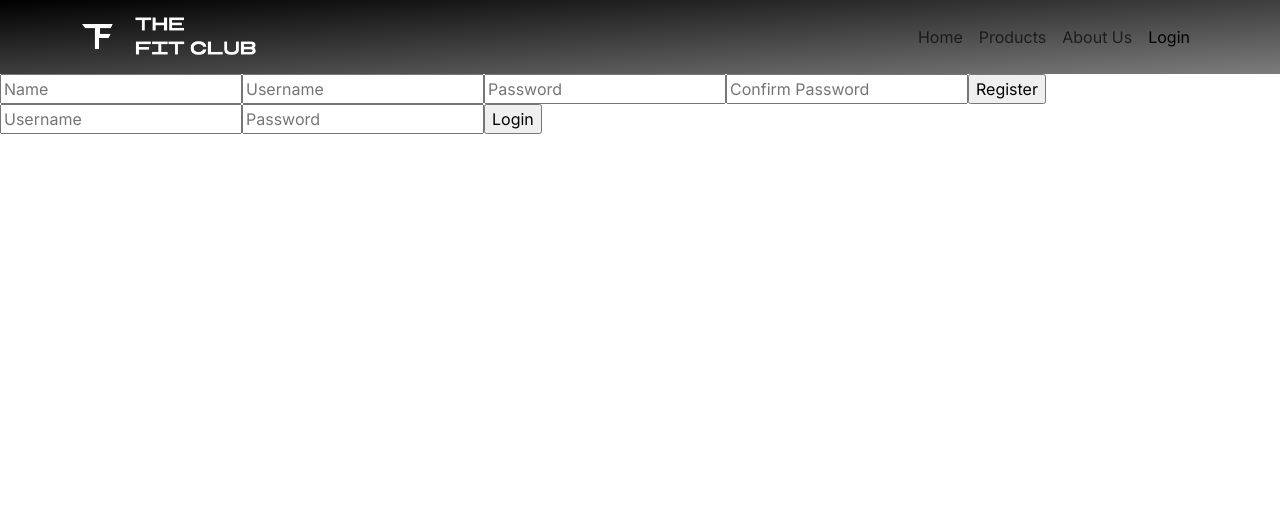
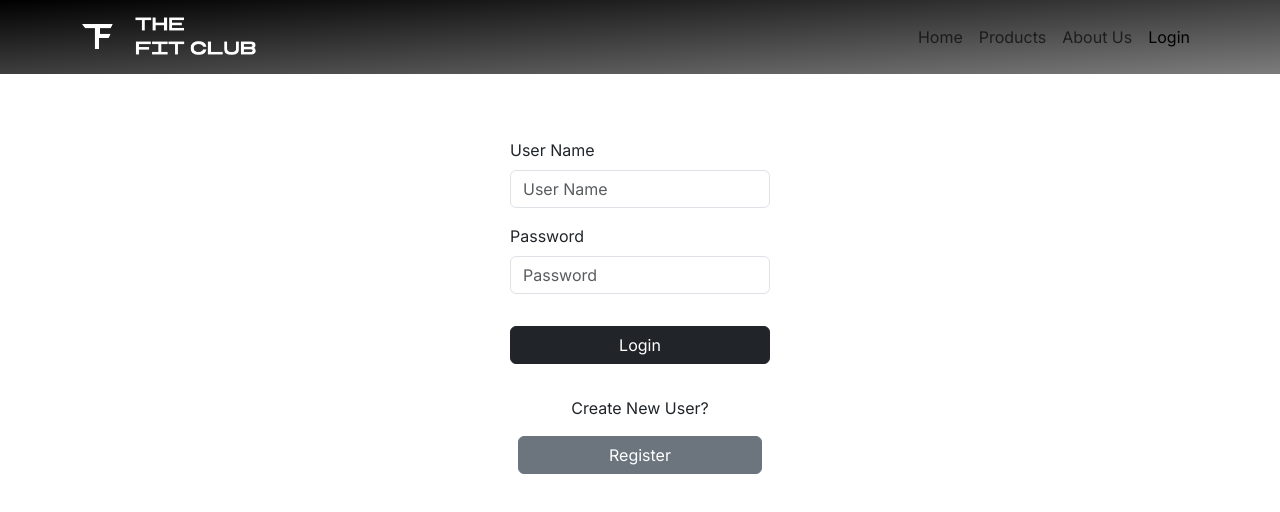
Before and after one commit to AhmedOsman99/E-Commerce_Website, a React (Create React App) app in the folder project/: page /login in a window 1280 px wide. Shown: the top 512 px of the page. Built offline with nearby package versions, Linux system fonts and the light colour scheme; no server answers.

Commit message:
registiration and login update

```diff
--- a/project/src/App.jsx
+++ b/project/src/App.jsx
@@ -1,35 +1,30 @@
-import { Route, Routes } from 'react-router-dom';
-import './App.css';
-import { Home } from './components/Home';
-import { Mynav } from './components/Mynav';
-import { Products } from './components/Products';
-import { ProductDetails } from './components/ProductDetiles';
-import { ProductForm } from './components/ProductForm';
-import { Login } from './components/Login';
-import { useSelector } from 'react-redux';
-import { Registeration } from './components/Registeration';
-
-
+import { Route, Routes } from "react-router-dom";
+import "./App.css";
+import { Home } from "./components/Home";
+import { Mynav } from "./components/Mynav";
+import { Products } from "./components/Products";
+import { ProductDetails } from "./components/ProductDetiles";
+import { ProductForm } from "./components/ProductForm";
+import { Login } from "./components/Login";
+import { useSelector } from "react-redux";
+import { Registeration } from "./components/Registeration";
 
 function App() {
-
   return (
-
-    <div className="App" >
+    <div className="App">
       <Mynav />
 
       <Routes>
-        <Route path='' element={<Home />} />
-        <Route path='Home' element={<Home />} />
-        <Route path='products' element={<Products />} />
-        <Route path='products/:id' element={<ProductDetails />} />
-        <Route path='products/:id/edit' element={<ProductForm />} />
-        <Route path='login' element={<Login />} />
-
+        <Route path="" element={<Home />} />
+        <Route path="Home" element={<Home />} />
+        <Route path="products" element={<Products />} />
+        <Route path="products/:id" element={<ProductDetails />} />
+        <Route path="products/:id/edit" element={<ProductForm />} />
+        <Route path="login" element={<Login />} />
+        <Route path="register" element={<Registeration />} />
       </Routes>
-    </div >
+    </div>
   );
 }
 
-
 export default App;
--- a/project/src/components/Login.jsx
+++ b/project/src/components/Login.jsx
@@ -1,45 +1,111 @@
-import axios from 'axios';
-import React, { useState } from 'react';
-import { useDispatch } from 'react-redux';
-import { Registeration } from './Registeration';
+import axios from "axios";
+import React, { useState, useEffect } from "react";
+import { useDispatch } from "react-redux";
+import { Button, Form } from "react-bootstrap";
+import { NavLink } from "react-router-dom";
 
 export function Login() {
-  let [username, setUsername] = useState('');
-  let [password, setPassword] = useState('');
-  let [loggedIn, setLoggedIn] = useState(false);
-  let dispatch = useDispatch();
+  const [userName, setUsername] = useState("");
+  const [password, setPassword] = useState("");
+  const [loggedIn, setLoggedIn] = useState(false);
+  const [users, setUsers] = useState([]);
+  const dispatch = useDispatch();
 
-  let login = async () => {
+  useEffect(() => {
+    const fetchUsers = async () => {
       try {
-      const response = await axios.get('http://localhost:3005/users');
-      const foundUser = response.data.find((user) => user.username === username && user.password === password);
+        const response = await axios.get("http://localhost:3005/users");
+        setUsers(response.data);
+        console.log(response.data);
+      } catch (error) {
+        console.log(error);
+        alert("An error occurred while fetching user data.");
+      }
+    };
+
+    fetchUsers();
+  }, []);
+
+  const login = (event) => {
+    // event.preventDefault();
+
+    const foundUser = users.find(
+      (user) => user.userName === userName && user.password === password
+    );
+
     if (foundUser) {
       dispatch({
-          type: 'login',
+        type: "login",
         payload: foundUser,
       });
       setLoggedIn(true);
-        alert('You have logged in');
+      alert("You have logged in");
     } else {
       alert("Please register, you don't have an account.");
     }
-    } catch (error) {
-      console.log(error);
-    }
   };
 
-  let logout = () => {
+  const logout = () => {
     setLoggedIn(false);
   };
 
   return (
     <div>
-      <Registeration/>
-      <form className="login">
-        <input type="text" placeholder="Username" value={username} onChange={(e) => setUsername(e.target.value)} />
-        <input type="password" placeholder="Password" value={password} onChange={(e) => setPassword(e.target.value)} />
-        <input type="button" value={loggedIn ? `Logout ${username}` : 'Login'} onClick={loggedIn ? logout : login} />
-      </form>
+      <div className="d-flex justify-content-center align-items-center h-100 p-3 m-3 mt-5">
+        <Form className="form">
+          <Form.Group className="mb-3" controlId="formBasicEmail">
+            <Form.Label>User Name</Form.Label>
+            <Form.Control
+              onChange={(e) => setUsername(e.target.value)}
+              value={userName}
+              type="text"
+              placeholder="User Name"
+              className="userName w-100"
+              autoComplete="off"
+            />
+            <Form.Text className="text-danger"></Form.Text>
+          </Form.Group>
+
+          <Form.Group className="mb-3" controlId="formBasicPassword">
+            <Form.Label>Password</Form.Label>
+            <Form.Control
+              value={password}
+              onChange={(e) => setPassword(e.target.value)}
+              type="password"
+              placeholder="Password"
+              className="w-100"
+            />
+
+            <Form.Text className="text-danger"></Form.Text>
+          </Form.Group>
+
+          <Button
+            variant="dark"
+            type="submit"
+            value={loggedIn ? `Logout ${userName}` : "Login"}
+            className="age w-100 mt-3"
+            onClick={login}
+          >
+            Login
+          </Button>
+        </Form>
+      </div>
+      <p style={{ textAlign: "center" }}>Create New User?</p>
+      <NavLink className="nav-link" to="/register">
+        <Button
+          variant="secondary"
+          type="submit"
+          value={loggedIn ? `Logout ${userName}` : "Login"}
+          style={{
+            textAlign: "center",
+            margin: "auto",
+            display: "block",
+            width: "244px",
+          }}
+        >
+          Register
+        </Button>
+      </NavLink>
     </div>
   );
 }
--- a/project/src/components/Registeration.jsx
+++ b/project/src/components/Registeration.jsx
@@ -1,68 +1,160 @@
-import React, { useState } from 'react'
-import { useDispatch } from 'react-redux'
-import axios from 'axios'
+import React, { useState } from "react";
+import axios from "axios";
+import { useNavigate } from "react-router-dom";
 
 export function Registeration() {
-  let [name, setName] = useState('')
-  let [username, setUsername] = useState('')
-  let [password, setPassword] = useState('')
-  let [confirmPassword, setconfirmPassword] = useState('')
-  const dispatch = useDispatch()
+  let navigate = useNavigate();
 
-  const register = async () => {
-    try {
-      // Make an HTTP POST request to my server
-      const response = await axios.post('http://localhost:3005/users', {
-        name,
-        username,
-        password,
-        confirmPassword
-      })
+  let [formValues, setFormValues] = useState({
+    userName: "",
+    email: "",
+    password: "",
+    confirmPassword: "",
+  });
 
-      // Dispatch a redux action to update the state
-      dispatch({
-        type: 'register',
-        payload: {
-          id: response.data.id,
-          name,
-          username,
-          password
-        }
-      })
-    } catch (error) {
-      console.error(error)
-    }
+  let [formErrors, setFormErrors] = useState({
+    userNameError: "",
+    emailError: "",
+    passwordError: "",
+    confirmPasswordError: "",
+  });
+
+  let operationHandler = (event) => {
+    setFormValues({ ...formValues, [event.target.name]: event.target.value });
+  };
+
+  const validateForm = () => {
+    let errors = {};
+
+    if (formValues.userName.trim() === "") {
+      errors.userNameError = "Username is required.";
     }
 
+    if (formValues.email.trim() === "") {
+      errors.emailError = "Email is required.";
+    } else if (!/\S+@\S+\.\S+/.test(formValues.email)) {
+      errors.emailError = "Invalid email address.";
+    }
+
+    if (formValues.password.length < 6) {
+      errors.passwordError = "Weak Password";
+    }
+
+    if (formValues.confirmPassword !== formValues.password) {
+      errors.confirmPasswordError = "Passwords do not match.";
+    }
+
+    setFormErrors(errors);
+
+    return Object.keys(errors).length === 0;
+  };
+
+  let { confirmPassword, ...rest } = formValues;
+
+  let register = (event) => {
+    event.preventDefault();
+
+    if (validateForm()) {
+      axios.post("http://localhost:3005/users", rest).then(() => {
+        navigate("/login");
+      });
+    }
+  };
+
   return (
-    <div>
-      <form action="" className="register">
+    <div className="d-flex justify-content-center align-items-center h-100 p-3 m-3 mt-5">
+      <form className="register form">
+        <div className="row">
+          <div className="col">
+            <div className="form-group mb-3">
+              <label>Name</label>
               <input
                 type="text"
+                className="form-control"
                 placeholder="Name"
-          value={name}
-          onChange={e => setName(e.target.value)}
+                name="userName"
+                value={formValues.userName}
+                onChange={operationHandler}
               />
+              {formErrors.userNameError ? (
+                <small className="text-danger">
+                  {formErrors.userNameError}
+                </small>
+              ) : (
+                <small style={{ visibility: "hidden" }}>
+                  Username is required.
+                </small>
+              )}
+            </div>
+
+            <div className="form-group mb-3">
+              <label>Email</label>
               <input
-          type="text"
-          placeholder="Username"
-          value={username}
-          onChange={e => setUsername(e.target.value)}
+                type="email"
+                className="form-control"
+                placeholder="Email"
+                name="email"
+                value={formValues.email}
+                onChange={operationHandler}
               />
+              {formErrors.emailError ? (
+                <small className="text-danger">{formErrors.emailError}</small>
+              ) : (
+                <small style={{ visibility: "hidden" }}>
+                  Email is required.
+                </small>
+              )}
+            </div>
+          </div>
+
+          <div className="col">
+            <div className="form-group mb-3">
+              <label>Password</label>
               <input
                 type="password"
+                className="form-control"
                 placeholder="Password"
-          value={password}
-          onChange={e => setPassword(e.target.value)}
+                name="password"
+                value={formValues.password}
+                onChange={operationHandler}
               />
+              {formErrors.passwordError ? (
+                <small className="text-danger">
+                  {formErrors.passwordError}
+                </small>
+              ) : (
+                <small style={{ visibility: "hidden" }}>Weak Password.</small>
+              )}
+            </div>
+
+            <div className="form-group mb-3">
+              <label>Confirm Password</label>
               <input
                 type="password"
+                className="form-control"
                 placeholder="Confirm Password"
-          value={confirmPassword}
-          onChange={e => setconfirmPassword(e.target.value)}
+                name="confirmPassword"
+                value={formValues.confirmPassword}
+                onChange={operationHandler}
               />
-        <input type="button" value="Register" onClick={register} />
+              {formErrors.confirmPasswordError ? (
+                <small className="text-danger">
+                  {formErrors.confirmPasswordError}
+                </small>
+              ) : (
+                <small style={{ visibility: "hidden" }}>Weak Password.</small>
+              )}
+            </div>
+          </div>
+        </div>
+        <button
+          type="button"
+          className="btn btn-dark w-100 mt-3"
+          onClick={register}
+        >
+          Register
+        </button>
       </form>
     </div>
-  )
+  );
 }
```
Also changed, not shown: 1 other file (tests, documents, lock files or other folders). Lines whose indentation alone changed are shown as unchanged.
